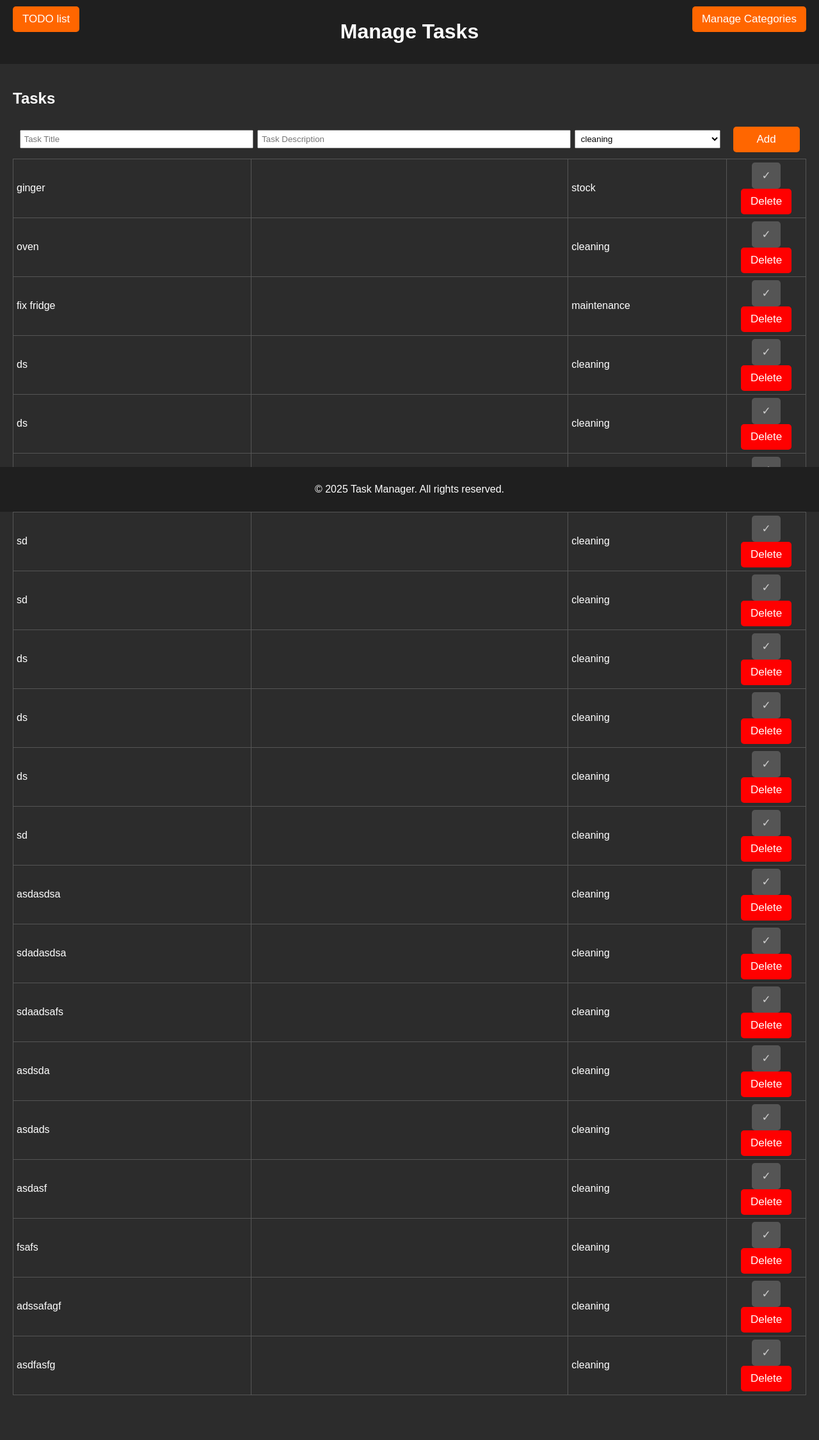
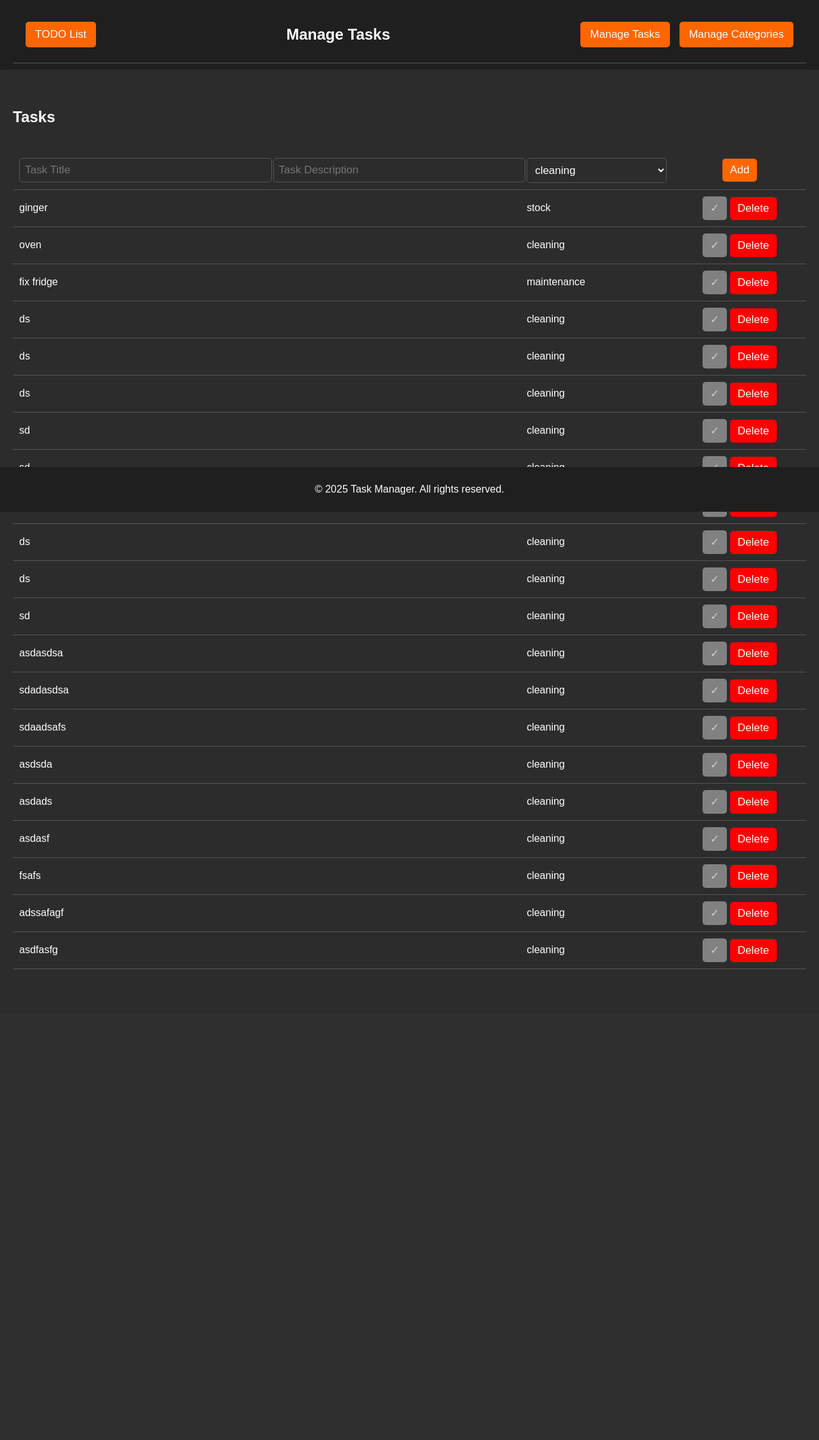
Before and after one commit to KacperMn/task-manager, a Django app: page /manage-tasks/ in a window 1280 px wide. Shown: the whole page at 64% size. After the commit the page ends 1515 px from the top, so only its background shows below. Run offline with Django 5.2, Linux system fonts and the light colour scheme; data comes from the database, SQL or seed files in the repository; both versions use the stored data as it was after the commit.

Commit message:
Cleaned up styling and layout on index and manage-tasks

```diff
--- a/todo/static/css/styles.css
+++ b/todo/static/css/styles.css
@@ -1,43 +1,60 @@
-/* Root Variables */
+/* ========================= */
+/*        Root Variables     */
+/* ========================= */
 :root {
-    --background-color: #2c2c2c; /* Graphite grey background */
-    --header-footer-color: #1f1f1f; /* Darker grey for header and footer */
-    --text-color: #ffffff; /* White text */
-    --form-background-color: #ffffff; /* White background for forms */
-    --form-text-color: #2c2c2c; /* Graphite grey text for forms */
-    --form-border-color: #555; /* Subtle border color */
-    --button-background-color: #ff6600; /* Orange contrast color */
-    --button-hover-color: #e65c00; /* Slightly darker orange on hover */
-    --link-color: #ff6600; /* Orange for links */
-    --link-hover-decoration: underline; /* Link hover decoration */
-    --list-item-background-color: #ffffff; /* Slightly lighter grey for list items */
-    --list-item-text-color: #2c2c2c; /* Graphite grey text for list items */
-    --font-family: Arial, sans-serif; /* Font family */
-    --font-size: 17px; /* Default font size */
-    --button-padding: 10px 15px; /* Button padding */
-    --border-radius: 5px; /* Border radius for buttons and forms */
+    /* Global Colors */
+    --color-background: #2c2c2c; /* Dark background */
+    --color-header-footer: #1f1f1f; /* Header and footer background */
+    --color-text: #ffffff; /* White text */
+    --color-form-background: #ffffff; /* Form background */
+    --color-form-text: #2c2c2c; /* Form text */
+    --color-form-border: #555; /* Form border */
+    --color-button-primary: #ff6600; /* Primary button (orange) */
+    --color-button-primary-hover: #e65c00; /* Primary button hover */
+    --color-button-active: #ffffff; /* Active button */
+    --color-button-inactive: #818181; /* Inactive button */
+    --color-list-item-background: #ffffff; /* List item background */
+    --color-list-item-text: #2c2c2c; /* List item text */
+    --color-link: #ff6600; /* Link color */
+    --color-link-hover: underline; /* Link hover decoration */
+
+    /* Global Fonts */
+    --font-family: Arial, sans-serif; /* Default font family */
+    --font-size-default: 17px; /* Default font size */
+
+    /* Global Spacing */
+    --spacing-padding: 10px 15px; /* Default padding */
+    --spacing-border-radius: 5px; /* Default border radius */
+
+    /* Shadows */
+    --shadow-light: 0 2px 4px rgba(0, 0, 0, 0.1); /* Subtle shadow */
 }
 
-/* General Styles */
+/* ========================= */
+/*        Global Styles      */
+/* ========================= */
 body {
     font-family: var(--font-family);
     margin: 0;
     padding: 0;
-    background-color: var(--background-color);
-    color: var(--text-color);
+    background-color: var(--color-background);
+    color: var(--color-text);
+    display: flex;
+    flex-direction: column;
+    min-height: 100vh; /* Full height of the viewport */
 }
 
 header {
-    background-color: var(--header-footer-color);
-    color: var(--text-color);
+    background-color: var(--color-header-footer);
+    color: var(--color-text);
     padding: 10px 20px;
     text-align: center;
     position: relative;
 }
 
 footer {
-    background-color: var(--header-footer-color);
-    color: var(--text-color);
+    background-color: var(--color-header-footer);
+    color: var(--color-text);
     text-align: center;
     padding: 10px 0;
     position: fixed;
@@ -48,174 +65,278 @@ footer {
 main {
     padding: 20px;
     margin-bottom: 50px; /* To avoid overlap with footer */
+    flex: 1; /* Allow the main content to grow and take available space */
+    display: flex;
+    flex-direction: column;
 }
 
-/* Buttons */
-button {
-    background-color: var(--button-background-color);
-    color: var(--text-color);
-    border: none;
-    padding: var(--button-padding);
-    cursor: pointer;
-    border-radius: var(--border-radius);
-    font-size: var(--font-size);
+/* ========================= */
+/*        Navbar Styles      */
+/* ========================= */
+.navbar {
+    display: flex;
+    justify-content: space-between; /* Space between left, center, and right sections */
+    align-items: center;
+    background-color: var(--color-header-footer);
+    padding: 10px 20px;
+    border-bottom: 1px solid var(--color-form-border);
 }
 
-button:hover {
-    background-color: var(--button-hover-color);
+.navbar-left,
+.navbar-right {
+    display: flex;
+    align-items: center;
 }
 
-a {
+.navbar-right {
+    gap: 15px; /* Space between buttons */
+}
+
+.navbar-center {
+    flex-grow: 1; /* Allow the center section to take up remaining space */
+    text-align: center; /* Center the heading text */
+}
+
+.navbar-heading {
+    margin: 0;
+    font-size: 24px;
+    color: var(--color-text);
+}
+
+.nav-link {
     text-decoration: none;
     color: inherit;
 }
 
-/* Back to Home Button */
-.back-to-index-btn {
-    position: absolute;
-    top: 10px;
-    left: 20px;
-    background-color: var(--button-background-color);
-    color: var(--text-color);
+.nav-btn {
+    background-color: var(--color-button-primary);
+    color: var(--color-text);
     border: none;
-    padding: var(--button-padding);
+    padding: var(--spacing-padding);
     cursor: pointer;
-    border-radius: var(--border-radius);
-    font-size: var(--font-size);
+    border-radius: var(--spacing-border-radius);
+    font-size: var(--font-size-default);
 }
 
-.back-to-index-btn:hover {
-    background-color: var(--button-hover-color);
+.nav-btn:hover {
+    background-color: var(--color-button-primary-hover);
 }
 
-/* Toggle Button Styles */
-.toggle-btn {
-    background-color: var(--button-background-color);
-    color: var(--text-color);
-    border: none;
-    padding: var(--button-padding);
-    cursor: pointer;
-    border-radius: var(--border-radius);
-    font-size: var(--font-size);
-    display: inline-flex;
-    align-items: center;
-    justify-content: center;
-    gap: 5px;
+/* ========================= */
+/*        Task List Styles   */
+/* ========================= */
+
+/* Tasks Container */
+.tasks-container {
+    display: flex;
+    flex-direction: column;
+    flex: 1; /* Allow the container to grow and take available space */
+    margin-top: 20px;
 }
 
-.toggle-btn.active {
-    background-color: var(--button-background-color); /* Orange for active */
-    color: var(--text-color);
+/* Active Tasks Section */
+.active-tasks {
+    margin-bottom: 20px;
+    flex: 1; /* Allow active tasks to take up the remaining space */
 }
 
-.toggle-btn.inactive {
-    background-color: #555; /* Gray for inactive */
-    color: #ccc; /* Light gray text for inactive */
+.task-list {
+    list-style-type: none;
+    padding: 0;
+    margin: 0;
 }
 
-.toggle-btn.inactive:hover {
-    background-color: #666; /* Slightly darker gray on hover */
-}
-
-.toggle-btn.active:hover {
-    background-color: var(--button-hover-color); /* Darker orange on hover */
-}
-
-/* Forms */
-form {
-    background-color: var(--form-background-color); /* White background */
-    color: var(--form-text-color); /* Graphite grey text */
-    padding: 15px;
-    border: 1px solid var(--form-border-color);
-    border-radius: var(--border-radius);
-    margin-bottom: 20px;
-}
-
-form div {
+.task-list li {
     margin-bottom: 10px;
 }
 
-form label {
-    display: block;
-    font-weight: bold;
-    margin-bottom: 5px;
-    color: var(--form-text-color); /* Graphite grey for form labels */
+/* Suggested Tasks Section */
+.inactive-tasks-scroll {
+    overflow-x: auto; /* Enable horizontal scrolling */
+    white-space: nowrap; /* Prevent wrapping of list items */
+    padding: 10px 0;
+    border-top: 1px solid var(--color-form-border);
+    border-bottom: 1px solid var(--color-form-border);
+    background-color: var(--color-background);
 }
 
-form input, form textarea, form select {
-    width: 100%;
-    padding: 8px;
-    border: 1px solid var(--form-border-color);
-    border-radius: var(--border-radius);
-    box-sizing: border-box;
-    background-color: var(--form-background-color); /* White background for inputs */
-    color: var(--form-text-color); /* Graphite grey text for inputs */
+.task-list-horizontal {
+    display: inline-flex;
+    gap: 10px; /* Space between items */
+    padding: 0;
+    margin: 0;
+    list-style: none;
 }
 
-/* Table Styles */
-table {
+.task-list-horizontal li {
+    flex-shrink: 0; /* Prevent shrinking */
+    width: auto; /* Adjust width to content */
+}
+
+/* ========================= */
+/*        List Button Styles */
+/* ========================= */
+
+/* General List Button Styles */
+.list-btn {
+    display: flex;
+    justify-content: space-between;
+    align-items: center;
+    width: 100%; /* Full width of the parent container */
+    padding: var(--spacing-padding); /* Consistent padding */
+    border: 1px solid var(--color-form-border); /* Border for separation */
+    border-radius: var(--spacing-border-radius); /* Rounded corners */
+    background-color: var(--color-list-item-background); /* Default background */
+    color: var(--color-list-item-text); /* Default text color */
+    font-size: var(--font-size-default); /* Consistent font size */
+    cursor: pointer; /* Pointer cursor for interactivity */
+    text-align: left; /* Align text to the left */
+    box-shadow: var(--shadow-light); /* Subtle shadow for depth */
+    transition: background-color 0.2s ease, transform 0.1s ease; /* Smooth hover and click effects */
+}
+
+.list-btn:hover {
+    background-color: var(--color-button-primary-hover); /* Highlight background on hover */
+    transform: scale(1.02); /* Slight zoom effect */
+}
+
+.list-btn:active {
+    transform: scale(0.98); /* Slight shrink effect on click */
+}
+
+/* List Button Icon */
+.list-btn-icon {
+    font-size: 18px; /* Icon size */
+    color: var(--color-form-text);
+}
+
+/* Active List Button Styles */
+.list-btn.active {
+    background-color: var(--color-button-active); /* White background for active tasks */
+    color: var(--color-form-text); /* Dark text for active tasks */
+}
+
+.list-btn.active .list-btn-icon {
+    color: var(--color-form-text); /* Dark icon for active tasks */
+}
+
+/* Inactive List Button Styles */
+.list-btn.inactive {
+    background-color: var(--color-button-inactive); /* Gray background for inactive tasks */
+    color: #ccc; /* Light gray text for inactive tasks */
+}
+
+.list-btn.inactive .list-btn-icon {
+    color: #ccc; /* Light gray icon for inactive tasks */
+    margin-left: 10px; /* Add space between icon and text */
+}
+
+/* ========================= */
+/*        Manage Tasks       */
+/* ========================= */
+
+/* Tasks Table */
+.tasks-table {
     width: 100%;
-    border-collapse: collapse;
+    border-collapse: collapse; /* Remove gaps between table cells */
     margin-top: 20px;
 }
 
-table td {
-    border: 1px solid var(--form-border-color);
-    padding: 10px;
+.task-row {
+    border-bottom: 1px solid var(--color-form-border); /* Add a border between rows */
 }
 
-table tr:first-child td {
-    border: none; /* Remove borders for the form row */
+.task-cell {
+    padding: 10px;
+    text-align: left;
+    vertical-align: middle;
+    background-color: var(--color-background); /* Match the page background */
+    color: var(--color-text); /* Text color */
 }
 
-/* Headings */
-h1, h2, h3, h4, h5, h6 {
-    color: var(--text-color); /* White text for headings */
+/* Input Fields */
+.task-input {
+    width: 100%;
+    padding: 8px;
+    border: 1px solid var(--color-form-border); /* Border for contrast */
+    border-radius: var(--spacing-border-radius); /* Rounded corners */
+    background-color: var(--color-background); /* Match the page background */
+    color: var(--color-text); /* Text color */
+    font-size: var(--font-size-default);
 }
 
-/* Lists */
-ul {
-    list-style-type: none;
-    padding: 0;
+.task-input:focus {
+    outline: none;
+    border-color: var(--color-button-primary); /* Highlight border on focus */
 }
 
-ul li {
-    background-color: var(--list-item-background-color);
-    color: var(--list-item-text-color);
-    font-size: var(--font-size);
-    margin: 5px 0;
-    padding: 10px;
-    border: 1px solid var(--form-border-color);
-    border-radius: var(--border-radius);
-    display: flex;
-    justify-content: space-between;
-    align-items: center;
+/* Select Dropdown */
+.task-select {
+    width: 100%;
+    padding: 8px;
+    border: 1px solid var(--color-form-border); /* Border for contrast */
+    border-radius: var(--spacing-border-radius); /* Rounded corners */
+    background-color: var(--color-background); /* Match the page background */
+    color: var(--color-text); /* Text color */
+    font-size: var(--font-size-default);
 }
 
-ul li a {
-    /* margin-left: 10px;*/
-    color: var(--link-color);
-    font-size: var(--font-size);
+.task-select:focus {
+    outline: none;
+    border-color: var(--color-button-primary); /* Highlight border on focus */
 }
 
-ul li a:hover {
-    text-decoration: var(--link-hover-decoration);
+/* Buttons */
+.task-btn {
+    padding: 8px 12px;
+    border: none;
+    border-radius: var(--spacing-border-radius);
+    font-size: var(--font-size-default);
+    cursor: pointer;
+    transition: background-color 0.2s ease, transform 0.1s ease;
 }
 
-/* Create Task Button */
-.manage-btn {
-    position: absolute;
-    top: 10px;
-    right: 20px;
-    background-color: var(--button-background-color);
-    color: var(--text-color);
-    border: none;
-    padding: var(--button-padding);
-    cursor: pointer;
-    border-radius: var(--border-radius);
-    font-size: var(--font-size);
+.task-btn:hover {
+    transform: scale(1.02); /* Slight zoom effect */
 }
 
-.create-task-btn:hover {
-    background-color: var(--button-hover-color);
+.task-btn:active {
+    transform: scale(0.98); /* Slight shrink effect */
 }
+
+/* Add Button */
+.add-btn {
+    background-color: var(--color-button-primary);
+    color: var(--color-text);
+}
+
+.add-btn:hover {
+    background-color: var(--color-button-primary-hover);
+}
+
+/* Active/Inactive Buttons */
+.task-btn.active {
+    background-color: var(--color-button-primary);
+    color: var(--color-text);
+}
+
+.task-btn.inactive {
+    background-color: var(--color-button-inactive);
+    color: #ccc;
+}
+
+/* Delete Button */
+.delete-btn {
+    background-color: red;
+    color: white;
+}
+
+.delete-btn:hover {
+    background-color: darkred;
+}
+
+/* Task Actions */
+.task-actions {
+    text-align: center;
+    white-space: nowrap; /* Prevent buttons from wrapping */
+}
--- a/todo/templates/base.html
+++ b/todo/templates/base.html
@@ -9,27 +9,27 @@
 </head>
 <body>
     <header>
-        {% block heading %}<h1>TO DO LIST</h1>{% endblock %}
-        <!-- Button to go to the index page -->
-        {% if request.path != '/' %}
-        <a href="{% url 'index' %}">
-            <button class="back-to-index-btn">TODO list</button>
-        </a>
-        {% endif %}
-        {% if request.path != '/manage-tasks/' %}
-        <div>
-            <a href="{% url 'manage_tasks' %}">
-                <button class="manage-btn">Manage Tasks</button>
-            </a>
-        </div>
-        {% endif %}
-        {% if request.path != '/manage-categories/' %}
-        <div>
-            <a href="{% url 'manage_categories' %}">
-                <button class="manage-btn">Manage Categories</button>
-            </a>
-        </div>
-        {% endif %}
+        <nav class="navbar">
+            <!-- Link to the index page (left-aligned) -->
+            <div class="navbar-left">
+                <a href="{% url 'index' %}" class="nav-link">
+                    <button class="nav-btn">TODO List</button>
+                </a>
+            </div>
+            <!-- Heading (centered) -->
+            <div class="navbar-center">
+                {% block heading %}<h1 class="navbar-heading">Task Manager</h1>{% endblock %}
+            </div>
+            <!-- Links to other pages (right-aligned) -->
+            <div class="navbar-right">
+                <a href="{% url 'manage_tasks' %}" class="nav-link">
+                    <button class="nav-btn">Manage Tasks</button>
+                </a>
+                <a href="{% url 'manage_categories' %}" class="nav-link">
+                    <button class="nav-btn">Manage Categories</button>
+                </a>
+            </div>
+        </nav>
     </header>
     <main>
         {% block content %}
--- a/todo/templates/manage-tasks.html
+++ b/todo/templates/manage-tasks.html
@@ -5,47 +5,49 @@
 {% block heading %}<h1>Manage Tasks</h1>{% endblock %}
 
 {% block content %}
-<div>
+<div class="tasks-container">
     <h2>Tasks</h2>
-    <table style="width: 100%; border-collapse: collapse;">
+    <table class="tasks-table">
         <!-- Form for Adding a New Task -->
-        <tr>
+        <tr class="task-row">
             <form method="post" action="{% url 'add_task' %}">
                 {% csrf_token %}
-                <td style="width: 30%;">
-                    <input type="text" name="title" placeholder="Task Title" style="width: 100%; padding: 5px;">
+                <td class="task-cell">
+                    <input type="text" name="title" placeholder="Task Title" class="task-input" required>
                 </td>
-                <td style="width: 40%;">
-                    <input name="description" placeholder="Task Description" style="width: 100%; padding: 5px;">
+                <td class="task-cell">
+                    <input type="text" name="description" placeholder="Task Description" class="task-input" required>
                 </td>
-                <td style="width: 20%;">
-                    <select name="category" required style="width: 100%; padding: 5px;">
+                <td class="task-cell">
+                    <select name="category" class="task-select" required>
                         {% for category in categories %}
                             <option value="{{ category.id }}">{{ category.title }}</option>
                         {% endfor %}
                     </select>
                 </td>
-                <td style="width: 10%;">
-                    <button type="submit" style="width: 100%;">Add</button>
+                <td class="task-cell task-actions">
+                    <button type="submit" class="task-btn add-btn">Add</button>
                 </td>
             </form>
         </tr>
 
         <!-- List of Tasks -->
         {% for task in tasks %}
-        <tr>
-            <td style="width: 30%; padding: 5px;">{{ task.title }}</td>
-            <td style="width: 40%; padding: 5px;">{{ task.description }}</td>
-            <td style="width: 20%; padding: 5px;">{{ task.category.title }}</td>
-            <td style="width: 10%; padding: 5px; text-align: center;">
-                <a href="{% url 'toggle_task_active' task.id %}">
-                    <button class="toggle-btn {% if task.is_active %}active{% else %}inactive{% endif %}">
+        <tr class="task-row">
+            <td class="task-cell">{{ task.title }}</td>
+            <td class="task-cell">{{ task.description }}</td>
+            <td class="task-cell">{{ task.category.title }}</td>
+            <td class="task-cell task-actions">
+                <form method="post" action="{% url 'toggle_task_active' task.id %}" style="display: inline;">
+                    {% csrf_token %}
+                    <button class="task-btn {% if task.is_active %}active{% else %}inactive{% endif %}">
                         ✓
                     </button>
-                </a>
-                <a href="{% url 'delete_task' task.id %}">
-                    <button style="background-color: red; color: white;">Delete</button>
-                </a>
+                </form>
+                <form method="post" action="{% url 'delete_task' task.id %}" style="display: inline;">
+                    {% csrf_token %}
+                    <button class="task-btn delete-btn">Delete</button>
+                </form>
             </td>
         </tr>
         {% endfor %}
```
Also changed, not shown: todo/templates/index.html (+21 -14 lines), db.sqlite3.
